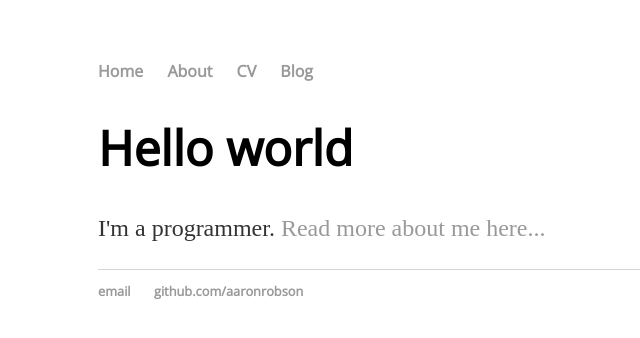
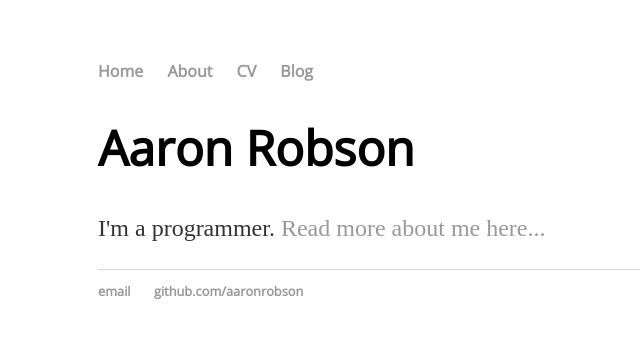
Before and after one commit to AaronRobson/AaronRobson.github.io, a Jekyll site: the page built from index.html, in a window 1280 px wide. Shown: the top 338 px of the page, without its empty margins (94-734 px from the left). Built offline with Jekyll 4.4.1, drawn with Linux system fonts in a browser that asks for light colours.

Commit message:
Removed mention of it being on GitHub and replaced the Hello world with my name at title.

```diff
--- a/index.html
+++ b/index.html
@@ -1,9 +1,9 @@
 ---
 layout: default
-title: Aaron Robson --- GitHub
+title: Aaron Robson
 ---
 
       <div class="blurb">
-        <h1>Hello world</h1>
+        <h1>Aaron Robson</h1>
         <p>I'm a programmer. <a href="/about">Read more about me here...</a></p>
       </div>
```
